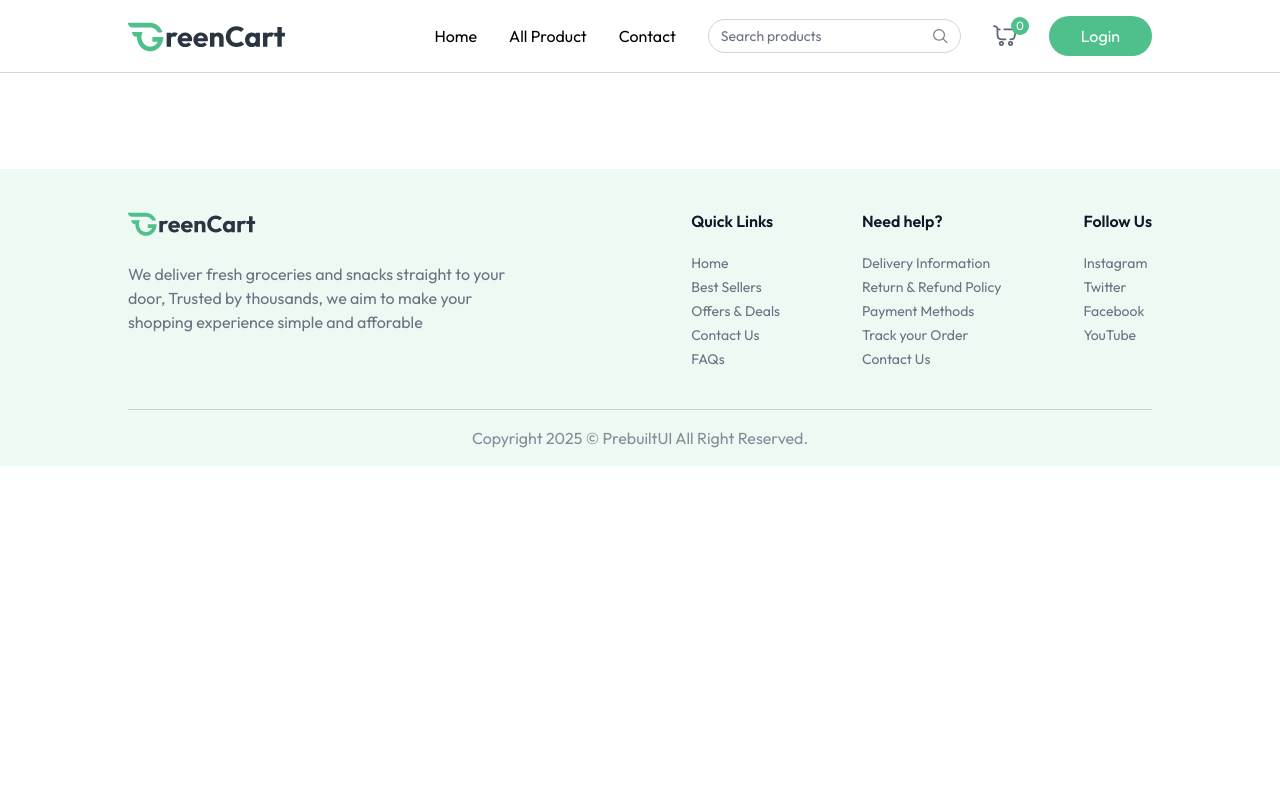
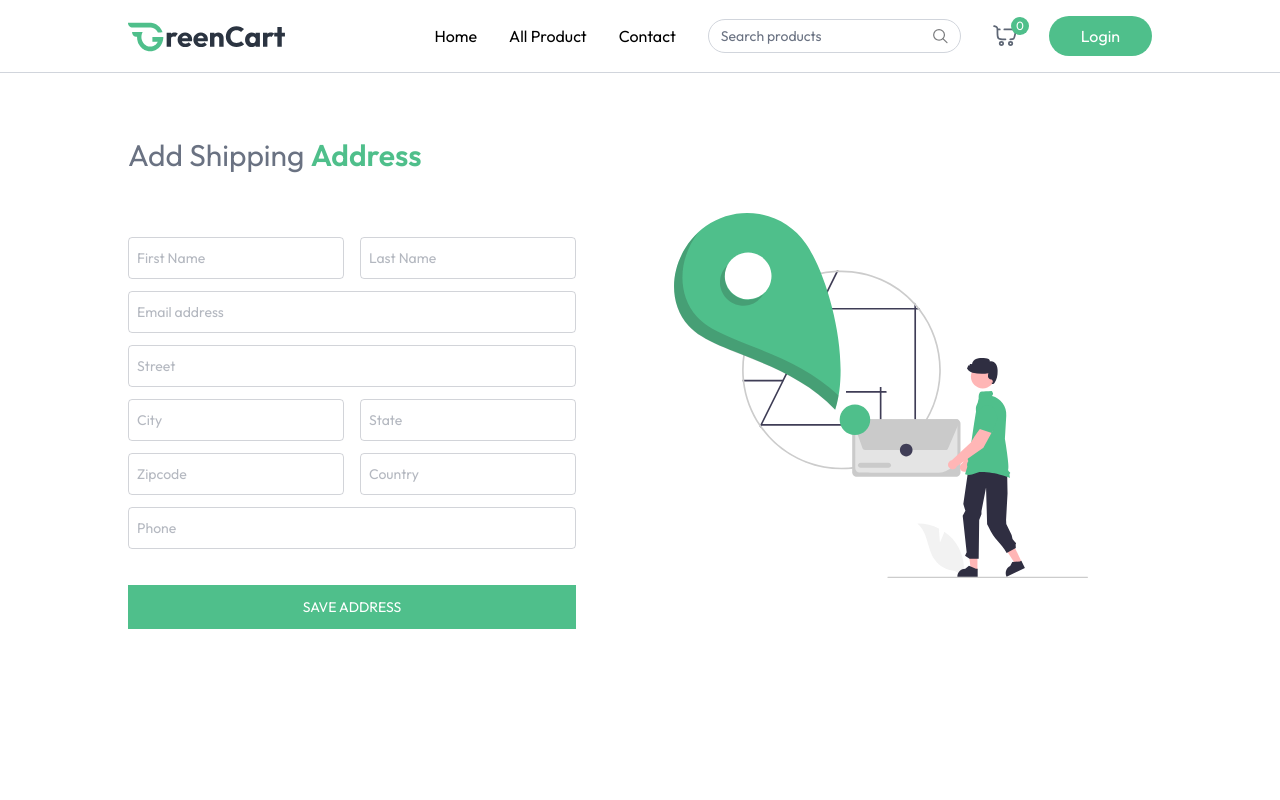
Before and after one commit to karthick0529/Grocery-App, a React (Vite) app in the folder client/: page /add-address in a window 1280 px wide. Shown: the top 800 px of the page. Built offline with nearby package versions, Linux system fonts and the light colour scheme.

Commit message:
Added address page

```diff
--- a/client/src/App.jsx
+++ b/client/src/App.jsx
@@ -10,6 +10,7 @@
 import ProductCategory from './pages/ProductCategory'
 import ProductDetails from './pages/ProductDetails'
 import Cart from './pages/Cart'
+import AddAddress from './pages/AddAddress'
 
 const App = () => {
 
@@ -30,7 +31,7 @@
           <Route path="/products/:category" element={<ProductCategory />} />
           <Route path="/products/:category/:id" element={<ProductDetails />} />
           <Route path="/cart" element={<Cart />} />
-
+          <Route path="/add-address" element={<AddAddress />} />
         </Routes>
       </div>
       {!isSellerPath && <Footer />}
--- /dev/null
+++ b/client/src/pages/AddAddress.jsx
@@ -0,0 +1,139 @@
+import React, { useState } from "react";
+import { assets } from "../assets/assets";
+
+// Input field component
+
+const InputField = ({ type, placeholder, name, handleChange, address }) => (
+  <input
+    className="w-full px-2 py-2.5 border border-gray-500/30 rounded outline-none text-gray-500 focus:border-primary transition"
+    type={type}
+    placeholder={placeholder}
+    onChange={handleChange}
+    name={name}
+    value={address[name]|| ""}
+    required
+  />
+);
+
+const AddAddress = () => {
+  const [address, setAddress] = useState({
+    firstName: "",
+    lastName: "",
+    email: "",
+    street: "",
+    city: "",
+    state: "",
+    zipcode: "",
+    country: "",
+    phone: "",
+  });
+
+  const handleChange = (e) => {
+    const { name, value } = e.target;
+    setAddress((prevAddress) => ({
+      ...prevAddress,
+      [name]: value,
+    }));
+  };
+
+  const onSubmitHandler = async (e) => {
+    e.preventDefault();
+  };
+
+  return (
+    <div className="mt-16 pb-16">
+      <p className="text-2xl md:text-3xl text-gray-500">
+        Add Shipping <span className="font-semibold text-primary">Address</span>
+      </p>
+      <div className="flex flex-col-reverse md:flex-row justify-between mt-10">
+        <div className="flex-1 max-w-md">
+          <form onSubmit={onSubmitHandler} className="space-y-3 mt-6 text-sm">
+            <div className="grid grid-cols-2 gap-4">
+              <InputField
+                handleChange={handleChange}
+                address={address}
+                type="text"
+                placeholder="First Name"
+                name="firstName"
+              />
+              <InputField
+                handleChange={handleChange}
+                address={address}
+                type="text"
+                placeholder="Last Name"
+                name="lastName"
+              />
+            </div>
+            <InputField
+              handleChange={handleChange}
+              address={address}
+              type="email"
+              placeholder="Email address"
+              name="email"
+            />
+            <InputField
+              handleChange={handleChange}
+              address={address}
+              type="text"
+              placeholder="Street"
+              name="street"
+            />
+
+            <div className="grid grid-cols-2 gap-4">
+              <InputField
+                handleChange={handleChange}
+                address={address}
+                type="text"
+                placeholder="City"
+                name="city"
+              />
+              <InputField
+                handleChange={handleChange}
+                address={address}
+                type="text"
+                placeholder="State"
+                name="state"
+              />
+            </div>
+
+            <div className="grid grid-cols-2 gap-4">
+              <InputField
+                handleChange={handleChange}
+                address={address}
+                type="number"
+                placeholder="Zipcode"
+                name="zipcode"
+              />
+              <InputField
+                handleChange={handleChange}
+                address={address}
+                type="text"
+                placeholder="Country"
+                name="country"
+              />
+            </div>
+
+            <InputField
+              handleChange={handleChange}
+              address={address}
+              type="text"
+              placeholder="Phone"
+              name="phone"
+            />
+
+            <button className="w-full mt-6 bg-primary text-white py-3 hover:bg-primary-dull transition cursor-pointer uppercase">
+              Save Address
+            </button>
+          </form>
+        </div>
+        <img
+          src={assets.add_address_iamge}
+          alt="add address"
+          className="md:mr-16 mb-16 md:mt-0"
+        />
+      </div>
+    </div>
+  );
+};
+
+export default AddAddress;
--- a/client/src/pages/Cart.jsx
+++ b/client/src/pages/Cart.jsx
@@ -118,6 +118,7 @@
               <div className="absolute top-12 py-1 bg-white border border-gray-300 text-sm w-full">
                { addresses.map((address, index) => (
                 <p
+                  key={index}
                   onClick={() => {setSelectedAddress(address);
                   setShowAddress(false)}}
                   className="text-gray-500 p-2 hover:bg-gray-100"
```
